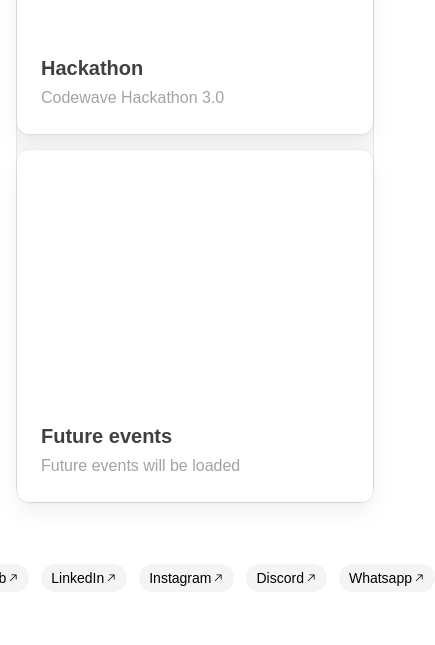
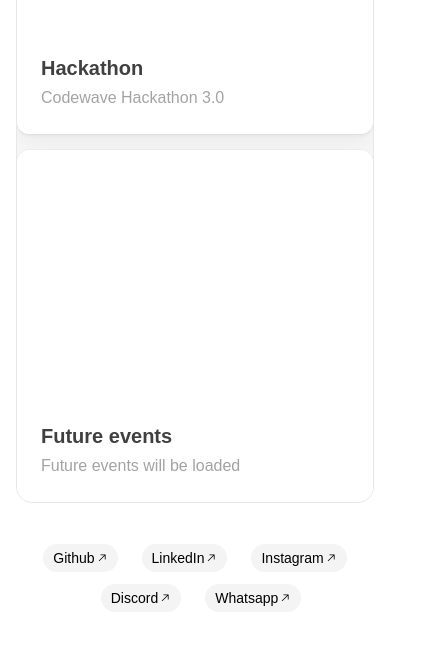
Before and after one commit to Pawan2061/anova, a Next.js app: page / in a window 390 px wide. Shown: the part 1569-2214 px from the top of the page, 435 px wide, since content can reach past the window. Built offline with nearby package versions, Linux system fonts and the light colour scheme; some icons are missing.

Commit message:
feat: responsive check

```diff
--- a/app/page.tsx
+++ b/app/page.tsx
@@ -8,7 +8,7 @@ import { BentoDemo } from "@/components/event";
 import TextShimmerBasic from "@/components/ui/first-text";
 export default function Home() {
   return (
-    <section className="mt-16  flex flex-col mx-auto items-center  max-w-6xl border rounded-2xl shadow-black bg-gray-100/60 ">
+    <section className="mt-16  flex flex-col mx-auto items-center  max-w-6xl border rounded-2xl shadow-black bg-gray-100/60 overflow-hidden">
       <div className="flex justify-between p-7">
         <TextShimmer className="font-mono text-2xl" duration={1}>
           {"Anova Club {Data-Science club of Jain University}"}
--- a/components/footer.tsx
+++ b/components/footer.tsx
@@ -47,7 +47,6 @@ const SOCIAL_LINKS: SocialLink[] = [
     label: "Github",
     link: "https://github.com/ANOVA-Datasimplified",
   },
-
   {
     label: "LinkedIn",
     link: "https://www.linkedin.com/company/anova-club/",
@@ -68,8 +67,8 @@ const SOCIAL_LINKS: SocialLink[] = [
 
 function Footer() {
   return (
-    <div className="flex min-h-[150px] w-full items-center justify-center  dark:bg-zinc-950">
-      <div className="flex items-center justify-start space-x-3">
+    <div className="flex min-h-[150px] w-full items-center justify-center dark:bg-zinc-950 px-4">
+      <div className="flex flex-wrap items-center justify-center space-x-3 max-w-2xl gap-3 sm:justify-start">
         {SOCIAL_LINKS.map((link) => (
           <MagneticSocialLink key={link.label} link={link.link}>
             {link.label}
--- a/components/people.tsx
+++ b/components/people.tsx
@@ -5,8 +5,9 @@ import { AnimatedTooltip } from "@/components/ui/animated-tooltip";
 import sureshsir from "../public/sureshsir.jpg";
 import sathwik from "../public/saathwikh photo  - Saathwikh Gargesh.jpg";
 import nishant from "../public/Nishant Tiwary.jpeg";
-import dharsiny from "../public/Dharshiny S P.jpeg";
+// import dharsiny from "../public/Dharshiny S P.jpeg";
 import jaideep from "../public/jaideep.jpg";
+import dharsiny from "../public/dharsininew.png";
 const people = [
   {
     id: 1,
```
Also changed, not shown: public/dharsininew.png (added).
